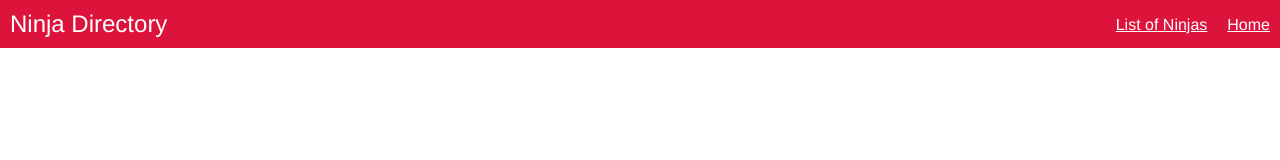
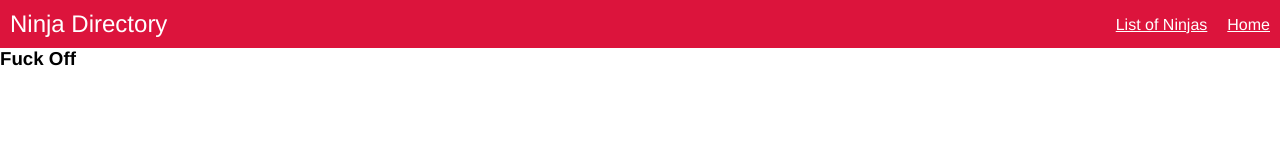
Before and after one commit to darren-king/Angular_Ninja_Project, a website: page _index.html in a window 1280 px wide. Drawn offline with nearby package versions, Linux system fonts and the light colour scheme.

Commit message:
Minor Alterations

```diff
--- a/index.html
+++ b/_index.html
@@ -13,7 +13,7 @@
 
 
       <main ng-view></main>
-
+<h1>Fuck Off</h1>
 
   </body>
 </html>
--- a/header.html
+++ b/header.html
@@ -5,3 +5,5 @@
 		<li><a href="">List of Ninjas</a></li>
 	</ul>
 </div>
+
+<h3>Fuck Off</h3>
```
Also changed, not shown: 1 other file.
